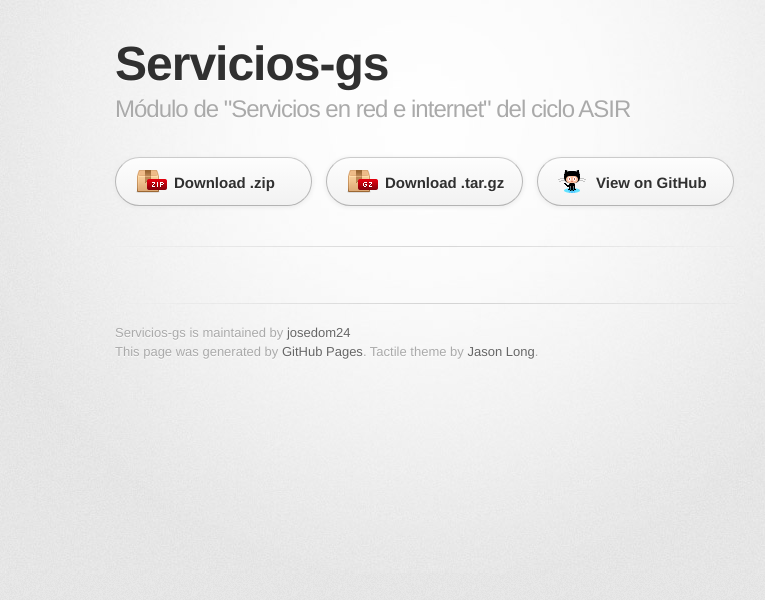
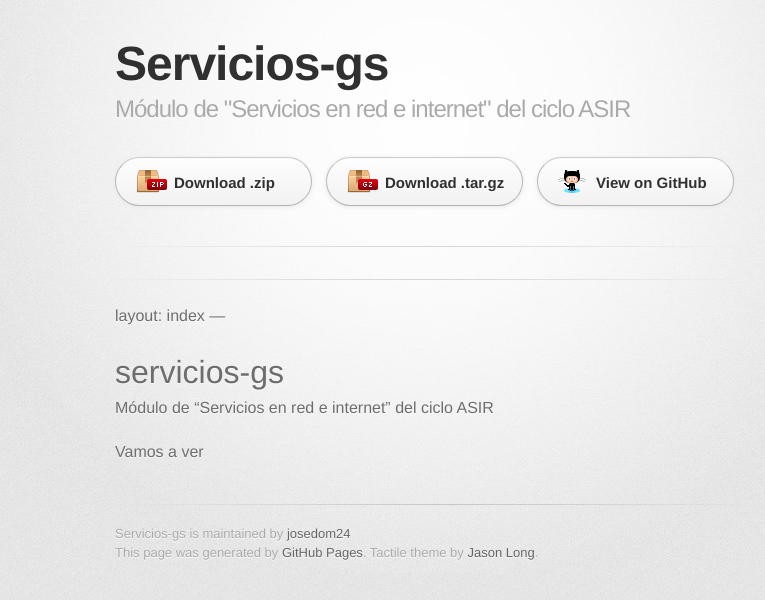
Before and after one commit to josedom24/servicios-gs, a Jekyll site: the page built from index.md, in a window 1280 px wide. Shown: the top 600 px of the page, without its empty margins (215-980 px from the left). Built offline with Jekyll 4.4.1, drawn with Linux system fonts in a browser that asks for light colours; some web fonts are replaced.

Commit message:
Sync README.md in master branch to index.md in gh-pages

```diff
--- a/index.md
+++ b/index.md
@@ -1,3 +1,14 @@
 ---
 layout: index
 ---
+
+
+---
+layout: index
+---
+
+
+# servicios-gs
+Módulo de "Servicios en red e internet" del ciclo ASIR
+
+Vamos a ver
```
